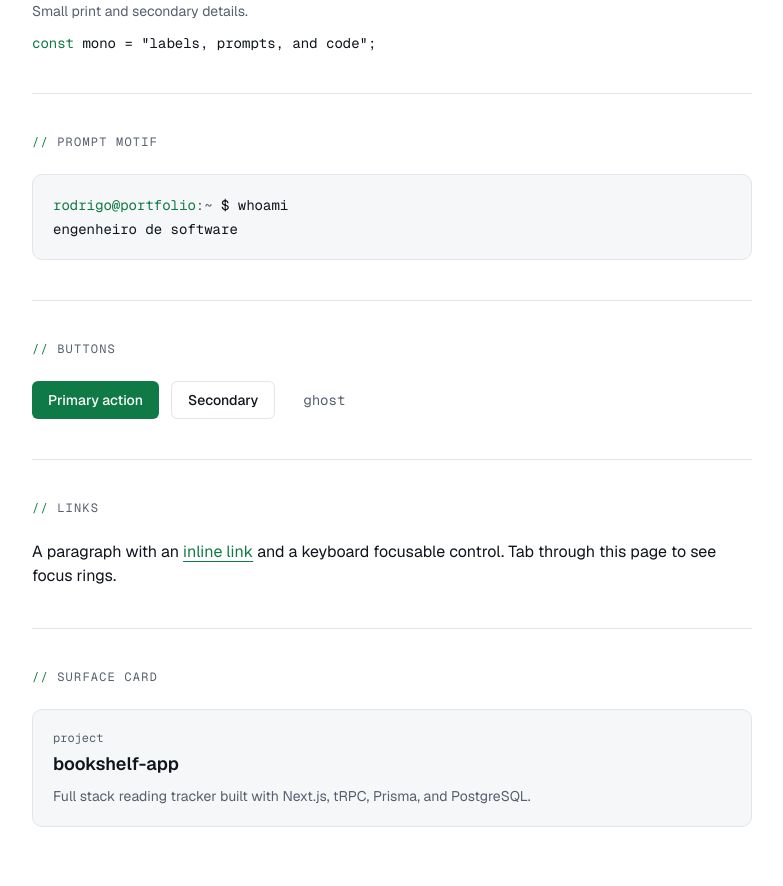
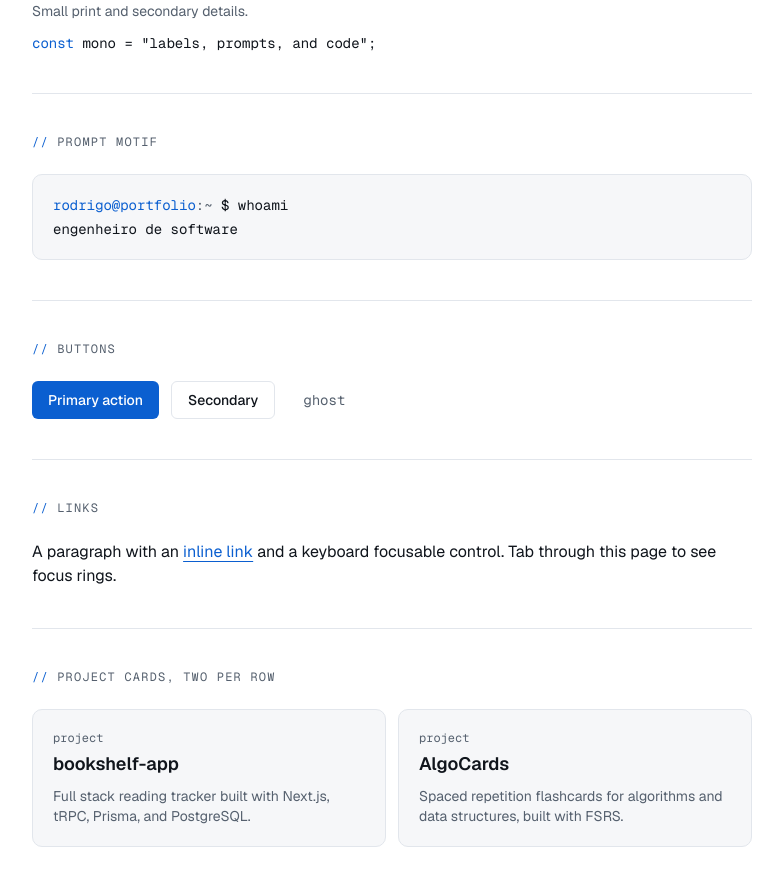
Before and after one commit to RodrigoDutraF88/portfolio-rodrigodutra, a Next.js app: page /en/styleguide in a window 1280 px wide. Shown: the part 820-1706 px from the top of the page, without its empty margins (248-1031 px from the left). Built offline with nearby package versions, Linux system fonts and the light colour scheme.

Commit message:
feat: switch accent to blue and add a hero photo slot

```diff
--- a/src/app/[locale]/page.tsx
+++ b/src/app/[locale]/page.tsx
@@ -8,6 +8,13 @@ export default async function Home({ params }: { params: Promise<{ locale: strin
 
   return (
     <main className="mx-auto flex w-full max-w-3xl flex-1 flex-col justify-center px-4 py-24 sm:px-6">
+      {/* Reserved space for a profile photo. Day 4 swaps this for next/image with the real photo. */}
+      <div
+        aria-label="Foto de Rodrigo Dutra"
+        className="bg-surface text-muted mb-8 flex size-24 items-center justify-center overflow-hidden rounded-full border border-[var(--border)] font-mono text-xs"
+      >
+        foto
+      </div>
       <p className="text-muted font-mono text-sm">
         <span className="text-accent">~</span> $ whoami
       </p>
--- a/src/app/[locale]/styleguide/page.tsx
+++ b/src/app/[locale]/styleguide/page.tsx
@@ -116,7 +116,8 @@ export default async function StyleGuide({ params }: { params: Promise<{ locale:
         </p>
       </Section>
 
-      <Section label="surface card">
+      <Section label="project cards, two per row">
+        <div className="grid gap-3 sm:grid-cols-2">
           <article className="bg-surface rounded-[var(--radius-card)] border border-[var(--border)] p-5">
             <p className="text-muted font-mono text-xs">project</p>
             <h3 className="mt-1 text-lg font-semibold">bookshelf-app</h3>
@@ -124,6 +125,14 @@ export default async function StyleGuide({ params }: { params: Promise<{ locale:
               Full stack reading tracker built with Next.js, tRPC, Prisma, and PostgreSQL.
             </p>
           </article>
+          <article className="bg-surface rounded-[var(--radius-card)] border border-[var(--border)] p-5">
+            <p className="text-muted font-mono text-xs">project</p>
+            <h3 className="mt-1 text-lg font-semibold">AlgoCards</h3>
+            <p className="text-muted mt-2 text-sm">
+              Spaced repetition flashcards for algorithms and data structures, built with FSRS.
+            </p>
+          </article>
+        </div>
       </Section>
     </main>
   );
--- a/src/app/globals.css
+++ b/src/app/globals.css
@@ -30,8 +30,8 @@
   --foreground: #e7ebf0;
   --muted: #98a2b3;
   --border: #232b38;
-  --accent: #5cd6a0;
-  --accent-foreground: #06231a;
+  --accent: #58a6ff;
+  --accent-foreground: #041227;
 }
 
 /* Light is a first class alternate. */
@@ -42,7 +42,7 @@
   --foreground: #10151c;
   --muted: #55606e;
   --border: #e2e6ec;
-  --accent: #0f7a45;
+  --accent: #0b5fd0;
   --accent-foreground: #ffffff;
 }
 
```
Lines whose indentation alone changed are shown as unchanged.
